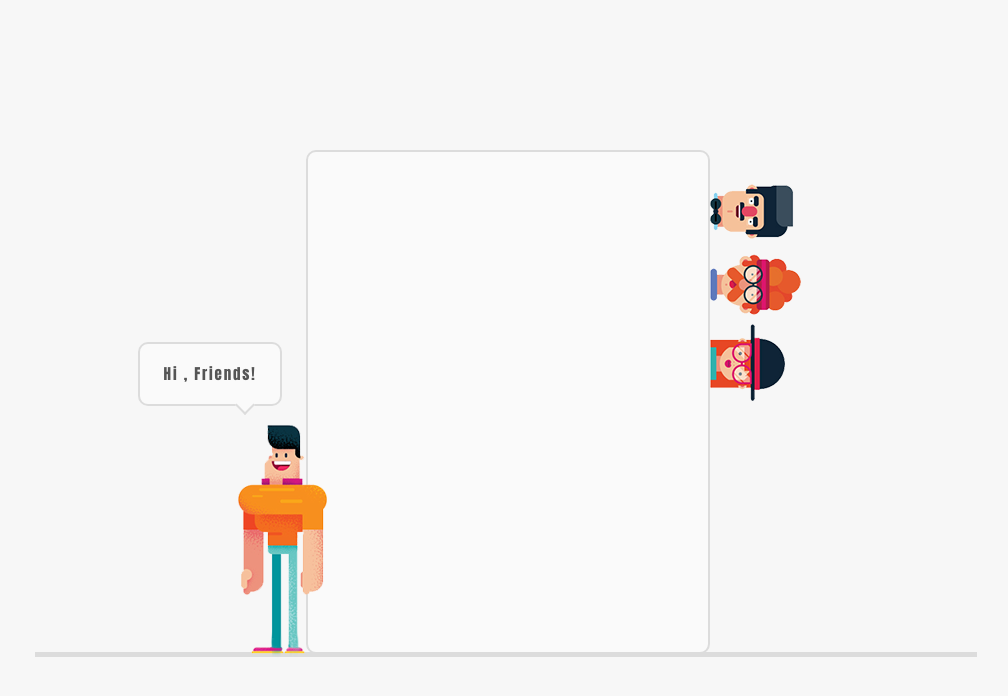
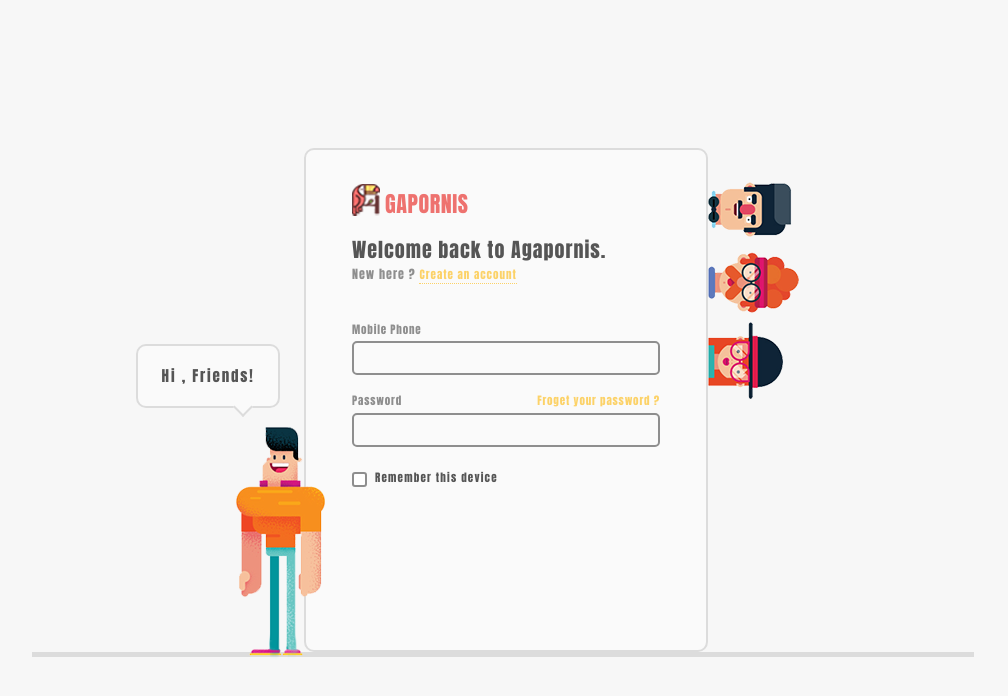
Before and after one commit to ToMakeThingsBetter/agapornis, a Vue app: page / in a window 1280 px wide. Shown: the top 696 px of the page, without its empty margins (134-1142 px from the left). Built offline with nearby package versions, Linux system fonts and the light colour scheme.

Commit message:
login part to work

```diff
--- a/src/assets/styles/initial.scss
+++ b/src/assets/styles/initial.scss
@@ -1,8 +1,12 @@
 @import "./normalize.scss";
 
+/* ps字符间距计算方法：real_letter_spacing = font / 1000  *  spacing */
+
 /* font-color */
-// $font-red: #
+$font-red: #ee726f;
 $font-black: #555555;
+$font-grey: #8e8e8e;
+$font-yellow: #fcd268;
 
 /* background-color */
 $bg-main: #fafafa;
@@ -12,6 +16,7 @@ $bd: #dcdcdc;
 
 /* border-radius */
 $br-main: 10px;
+$br-5: 5px;
 
 /* border-width */
 $bw-main: 2px;
@@ -21,3 +26,24 @@ $zl-1: 100;
 $zl-2: 200;
 $zl-3: 300;
 $zl-4: 400;
+
+/* login checkbox style */
+#ifAutomatic .el-checkbox__input {
+  height: 17px;
+  &.is-checked .el-checkbox__inner {
+    background-color: $font-grey;
+    border-color: $font-grey;
+  }
+}
+#ifAutomatic .el-checkbox__inner {
+  width: 15px;
+  height: 15px;
+  border: $bw-main solid $font-grey;
+  border-radius: 3px;
+  &:after {
+    left: 3px;
+  }
+  &:hover {
+    border-color: $font-grey;
+  }
+}
--- a/src/views/Login/index.vue
+++ b/src/views/Login/index.vue
@@ -4,7 +4,43 @@
       <div class="login-pic" id="left-pic">
         <img src="@pic/loginLeft.png" alt="" />
       </div>
-      <div id="main-content"></div>
+      <div id="main-content">
+        <div id="logo">
+          <img src="@pic/loginLogo.png" alt="" />
+          <span id="logo-title">gapornis</span>
+        </div>
+        <div id="login-word">
+          <strong>Welcome back to Agapornis.</strong>
+          <p>New here ? <span>Create an account</span></p>
+        </div>
+        <div id="login-form">
+          <form>
+            <div id="login-form-item">
+              <div id="login-phone">
+                <label for="phone">Mobile Phone</label>
+              </div>
+              <input type="text" name="phone" id="phone" />
+            </div>
+            <div id="login-form-item">
+              <div id="login-password">
+                <label for="password">Password</label>
+                <span>Froget your password ?</span>
+              </div>
+              <input type="password" name="password" id="password" />
+            </div>
+            <div id="login-form-item">
+              <div id="extra-box">
+                <el-checkbox
+                  v-model="ifAutomatic"
+                  id="ifAutomatic"
+                ></el-checkbox>
+                <!-- <input type="checkbox" name="ifAutomatic" id="ifAutomatic" /> -->
+                <span id="ifAutomatic-word">Remember this device</span>
+              </div>
+            </div>
+          </form>
+        </div>
+      </div>
       <div class="login-pic" id="right-pic">
         <img src="@pic/loginRight.png" alt="" />
       </div>
@@ -20,9 +56,9 @@ import { ref } from "@vue/composition-api";
 export default {
   name: "Login",
   setup() {
-    const helloWorld = ref(1);
+    const ifAutomatic = ref(false);
     return {
-      helloWorld
+      ifAutomatic
     };
   }
 };
@@ -35,19 +71,19 @@ export default {
   align-items: center;
   justify-content: center;
   #container-box {
-    width: 400px;
-    height: 500px;
+    width: 404px;
+    height: 504px;
     position: relative;
     z-index: $zl-1;
     &:after {
       content: "";
       position: absolute;
-      bottom: -7px;
+      bottom: -5px;
       display: block;
       width: 942px;
       height: 5px;
       background-color: $bd;
-      left: -271px;
+      left: -272px;
     }
     #main-content {
       width: 100%;
@@ -55,6 +91,89 @@ export default {
       background-color: $bg-main;
       border: $bw-main solid $bd;
       border-radius: $br-main;
+      padding: 34px 46px;
+      box-sizing: border-box;
+      #logo {
+        display: flex;
+        flex-direction: row;
+        align-items: flex-end;
+        height: 32px;
+        #logo-title {
+          text-indent: 5px;
+          font-size: 22px;
+          letter-spacing: 0.55px;
+          text-transform: uppercase;
+          color: $font-red;
+        }
+      }
+      #login-word {
+        padding: 18px 0;
+        letter-spacing: 1px;
+        strong {
+          display: block;
+          font-size: 20px;
+          color: $font-black;
+          padding: 4px 0 3px;
+        }
+        p {
+          font-size: 12px;
+          color: $font-grey;
+          padding: 4px 0;
+          span {
+            color: $font-yellow;
+            font-size: 11px;
+            border-bottom: 1px dotted $font-yellow;
+          }
+        }
+      }
+      #login-form {
+        form {
+          #login-form-item {
+            margin: 15px 0;
+            font-size: 11px;
+            letter-spacing: 0.825px;
+            color: $font-grey;
+            div {
+              padding: 5px 0;
+            }
+            #extra-box {
+              padding: 10px 0;
+              display: flex;
+              flex-direction: row;
+            }
+            #login-password {
+              display: flex;
+              flex-direction: row;
+              justify-content: space-between;
+              span {
+                color: $font-yellow;
+                font-size: 11px;
+              }
+            }
+            input {
+              width: 100%;
+              height: 34px;
+              border: $bw-main solid $font-grey;
+              border-radius: $br-5;
+              text-indent: 10px;
+              outline: none;
+              background-color: $bg-main !important;
+              letter-spacing: 0.825px;
+              color: $font-grey;
+              box-sizing: border-box;
+              &#ifAutomatic {
+                width: 15px;
+                height: 15px;
+              }
+            }
+            #ifAutomatic-word {
+              color: $font-black;
+              letter-spacing: 1.2px;
+              padding-left: 8px;
+            }
+          }
+        }
+      }
     }
     .login-pic {
       position: absolute;
@@ -98,7 +217,7 @@ export default {
       }
     }
     #right-pic {
-      right: -95px;
+      right: -91px;
       top: 34px;
       width: 91px;
       height: 217px;
```
Also changed, not shown: src/assets/pictures/loginLogo.png (added).
